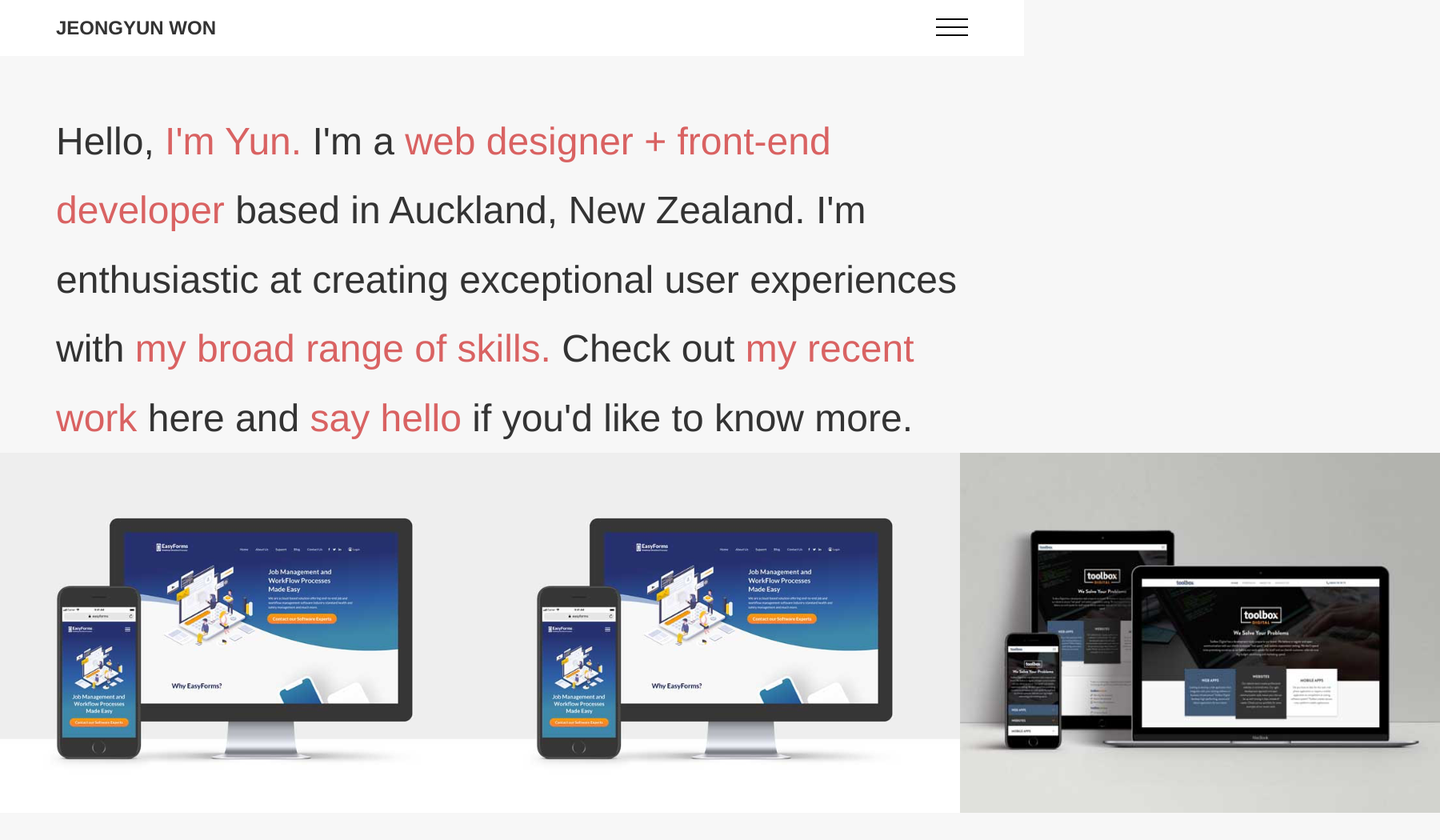
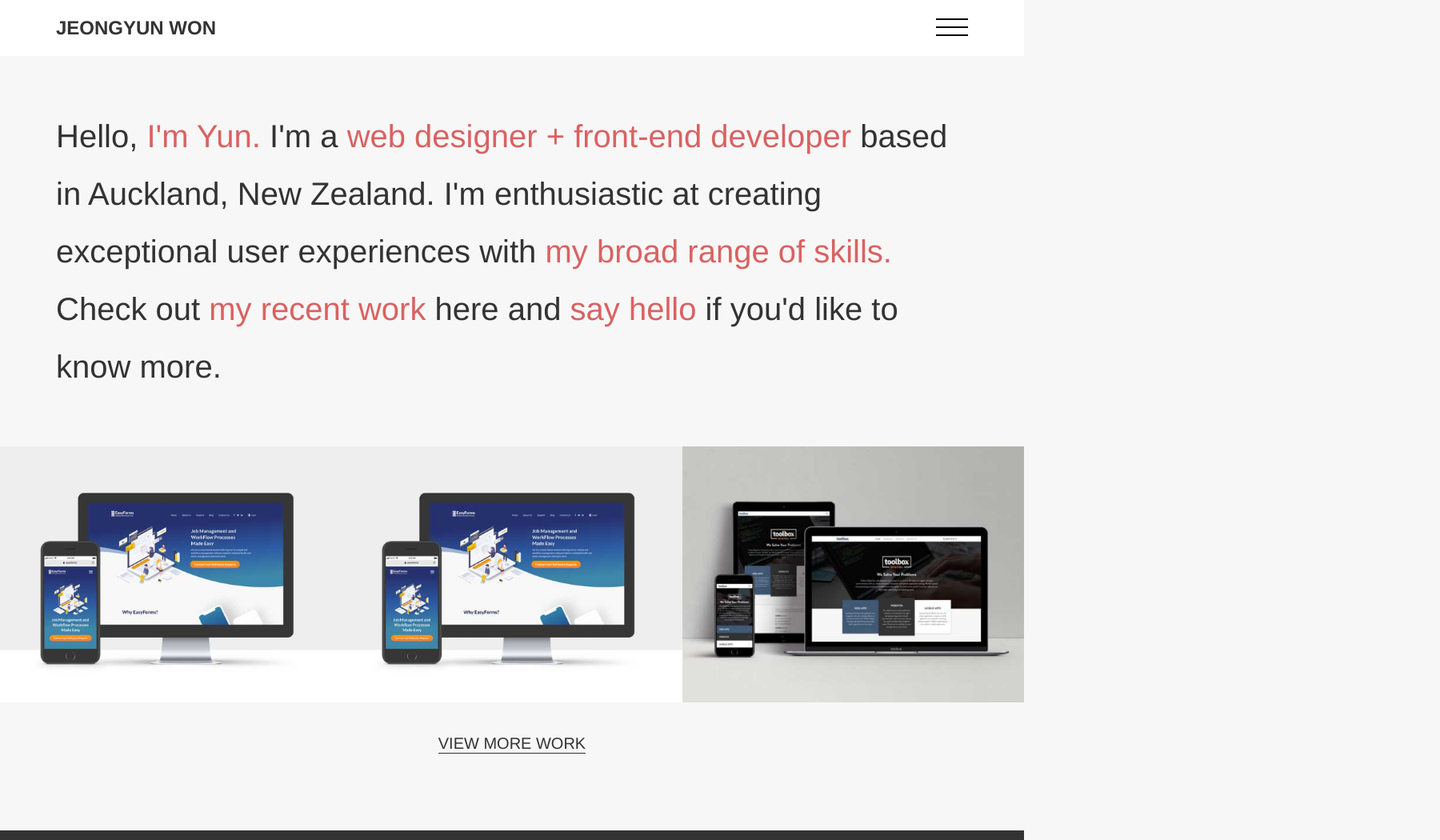
Before and after one commit to yunwon/yunwon.github.io, a React (Create React App) app: page / in a window 1280 px wide. Shown: the top 1050 px of the page at 80% size, 1800 px wide, since content can reach past the window. Built offline with nearby package versions, Linux system fonts and the light colour scheme; a web font is replaced by a local one.

Commit message:
updated Portfolio page

```diff
--- a/src/App.js
+++ b/src/App.js
@@ -4,7 +4,10 @@ import "./stylesheets/index.scss";
 import styles from "./App.module.scss";
 import Home from "./pages/Home/Home";
 import About from "./pages/About/About";
-import Portfolio from "./pages/Portfolio";
+import PortfolioHome from "./pages/Portfolio/PortfolioHome";
+import Toolbox from "./pages/Portfolio/pages/Toolbox";
+import Easyforms from "./pages/Portfolio/pages/Easyforms";
+import WCB from "./pages/Portfolio/pages/WCB";
 
 export default class App extends Component {
   render() {
@@ -14,7 +17,10 @@ export default class App extends Component {
           <div>
             <Route exact path="/" component={Home} />
             <Route path="/about" component={About} />
-            <Route path="/portfolio" component={Portfolio} />
+            <Route exact path="/portfolio" component={PortfolioHome} />
+            <Route path="/portfolio/easyforms" component={Easyforms} />
+            <Route path="/portfolio/toolbox" component={Toolbox} />
+            <Route path="/portfolio/wcb" component={WCB} />
           </div>
         </BrowserRouter>
       </div>
--- a/src/components/Layout/Footer/Footer.module.scss
+++ b/src/components/Layout/Footer/Footer.module.scss
@@ -13,9 +13,14 @@
         font-weight: normal !important;
         margin-top: 0;
         font-size: 1.875rem;
+        margin-bottom: 1em;
 
         a:hover {
             color: $pink;
+        }
+
+        @media #{$break-md} {
+            margin-bottom: 1.5em;
         }
     }
 
--- a/src/pages/Home/Home.js
+++ b/src/pages/Home/Home.js
@@ -29,9 +29,9 @@ export default class Home extends Component {
               my recent work
             </NavLink>{" "}
             here and{" "}
-            <NavLink to="/about" className={styles.link}>
+            <a href="#footer" className={styles.link}>
               say hello
-            </NavLink>{" "}
+            </a>{" "}
             if you'd like to know more.
           </p>
         </div>
--- a/src/pages/Home/Home.module.scss
+++ b/src/pages/Home/Home.module.scss
@@ -2,11 +2,11 @@
 
 .hero {
     @include container-maxwidth();
+    margin-bottom: 4rem;
 
     p {
         font-size: 1.75rem;
         line-height: 1.7;
-        //padding: calc(1rem + 70px) 1rem 1rem;
         margin: 0;
 
         .link {
@@ -19,16 +19,9 @@
             }
         }
 
-        @media #{$break-sm} {
+        @media #{$break-md} {
             font-size: 2.5rem;
             line-height: 1.8;
-            //padding: calc(2rem + 70px) 2rem 2rem;
-        }
-
-        @media #{$break-lg} {
-            font-size: 3rem;
-            line-height: 1.8;
-            //padding: calc(12% + 70px) 0 12% 0;
         }
     }
 }
@@ -38,22 +31,21 @@
     align-items: center;
     flex-direction: column;
 
-    padding-bottom: 4rem;
+    margin-bottom: 2rem;
+    width: 100%;
 
     .images {
         width: 100%;
 
-        @media #{$break-md} {
-            display: flex;
+        img {
+            width: 100%;
         }
 
-        img {
-            width: 100%;
+        @media #{$break-sm} {
+            display: grid;
+            grid-template-columns: repeat(3, 1fr);
+        }
 
-            @media #{$break-md} {
-                flex: auto;
-            }
-        }
     }
 
     .viewMoreWork {
--- a/src/pages/Portfolio/PortfolioHome.js
+++ b/src/pages/Portfolio/PortfolioHome.js
@@ -22,8 +22,24 @@ export default class PortfolioHome extends Component {
               alt="Easyforms"
             />
           </Link>
-          <img src={require("../../assets/home/toolbox.png")} alt="Toolbox" />
-          <img src={require("../../assets/home/toolbox.png")} alt="Toolbox" />
+          <Link to="/portfolio/wcb">
+            <img src={require("../../assets/home/toolbox.png")} alt="Toolbox" />
+          </Link>
+          <Link to="/portfolio/toolbox">
+            <img src={require("../../assets/home/toolbox.png")} alt="Toolbox" />
+          </Link>
+          <Link to="/portfolio/easyforms">
+            <img
+              src={require("../../assets/home/easyforms.png")}
+              alt="Easyforms"
+            />
+          </Link>
+          <Link to="/portfolio/wcb">
+            <img src={require("../../assets/home/toolbox.png")} alt="Toolbox" />
+          </Link>
+          <Link to="/portfolio/toolbox">
+            <img src={require("../../assets/home/toolbox.png")} alt="Toolbox" />
+          </Link>
         </div>
       </Layout>
     );
--- a/src/pages/Portfolio/index.js
+++ /dev/null
@@ -1,20 +0,0 @@
-import React, { Component } from "react";
-import { BrowserRouter, Route } from "react-router-dom";
-import PortfolioHome from "./PortfolioHome";
-import Easyforms from "./pages/Easyforms";
-import Toolbox from "./pages/Toolbox";
-
-export default class Portfolio extends Component {
-  render() {
-    return (
-      <BrowserRouter>
-        <div>
-          <Route exact path="/portfolio" component={PortfolioHome} />
-          <Route path="/portfolio/easyforms" component={Easyforms} />
-          <Route path="/portfolio/toolbox" component={Toolbox} />
-          <Route path="/portfolio/wcb" component={Portfolio} />
-        </div>
-      </BrowserRouter>
-    );
-  }
-}
--- /dev/null
+++ b/src/pages/Portfolio/pages/WCB.js
@@ -0,0 +1,16 @@
+import React, { Component } from "react";
+import { Link } from "react-router-dom";
+import { Layout } from "../../../components/Layout/Layout";
+import styles from "./Easyforms.module.scss";
+
+export default class WCB extends Component {
+  render() {
+    return (
+      <Layout>
+        <div className={styles.hero}>
+          <h1>Work</h1>
+        </div>
+      </Layout>
+    );
+  }
+}
--- /dev/null
+++ b/src/pages/Portfolio/pages/WCB.module copy.scss
@@ -0,0 +1,48 @@
+@import "../../../stylesheets/2-abstracts/abstracts-dir.scss";
+
+.container {}
+
+.hero {
+    @include container-maxwidth();
+    @include flex-center();
+    flex-direction: column;
+    margin-bottom: 40px;
+
+    h1 {
+        font-weight: normal;
+        font-size: 3.125rem;
+        margin: 1rem auto;
+    }
+
+    ul {
+        @media #{$break-sm} {
+            display: flex;
+        }
+
+        li {
+            padding: 0 1em;
+            font-size: 1.25rem;
+            line-height: 1.8;
+            text-align: center;
+
+            @media #{$break-sm} {}
+        }
+
+
+    }
+}
+
+.works {
+    @media #{$break-sm} {
+        display: grid;
+        grid-template-columns: 1fr 1fr;
+    }
+
+    @media #{$break-md} {
+        grid-template-columns: 1fr 1fr 1fr;
+    }
+
+    img {
+        width: 100%;
+    }
+}
--- a/src/pages/Portfolio/pages/common.module.scss
+++ b/src/pages/Portfolio/pages/common.module.scss
@@ -50,9 +50,10 @@
 
     img {
         @include bigShadow();
-        max-width: 990px;
         margin-top: 1rem;
         border-radius: 6px;
+        width: 100%;
+        max-width: 990px;
 
         @media #{$break-sm} {
             margin-top: 2rem;
@@ -72,12 +73,12 @@
 
 .brief {
     display: grid;
-    grid-template-columns: 1fr 1fr;
+    grid-template-columns: auto auto;
     gap: 1rem;
     @include bigMargin();
 
-    @media #{$break-sm} {
-        grid-template-columns: repeat(4, 1fr);
+    @media #{$break-md} {
+        grid-template-columns: repeat(4, auto);
     }
 
     h4 {
@@ -115,7 +116,11 @@
 
 
     .descriptionText {
-        max-width: 580px;
+        width: 100%;
+
+        @media #{$break-md} {
+            max-width: 580px;
+        }
 
         h3 {
             font-size: 1.875rem;
@@ -128,11 +133,15 @@
 
 .image01 {
     content: '';
-    background-image: url("../../../assets/portfolio/screen@2x.png");
+    background-image: url("../../../assets/portfolio/toolbox.png");
     background-size: contain;
     background-repeat: no-repeat;
     width: 100%;
-    height: 540px;
+    height: 300px;
+
+    @media #{$break-md} {
+        height: 500px;
+    }
 }
 
 .image02 {
@@ -140,5 +149,10 @@
     background-image: url("../../../assets/portfolio/responsive.png");
     background-size: contain;
     background-repeat: no-repeat;
-    height: 540px;
+    width: 100%;
+    height: 300px;
+
+    @media #{$break-md} {
+        height: 500px;
+    }
 }
```
